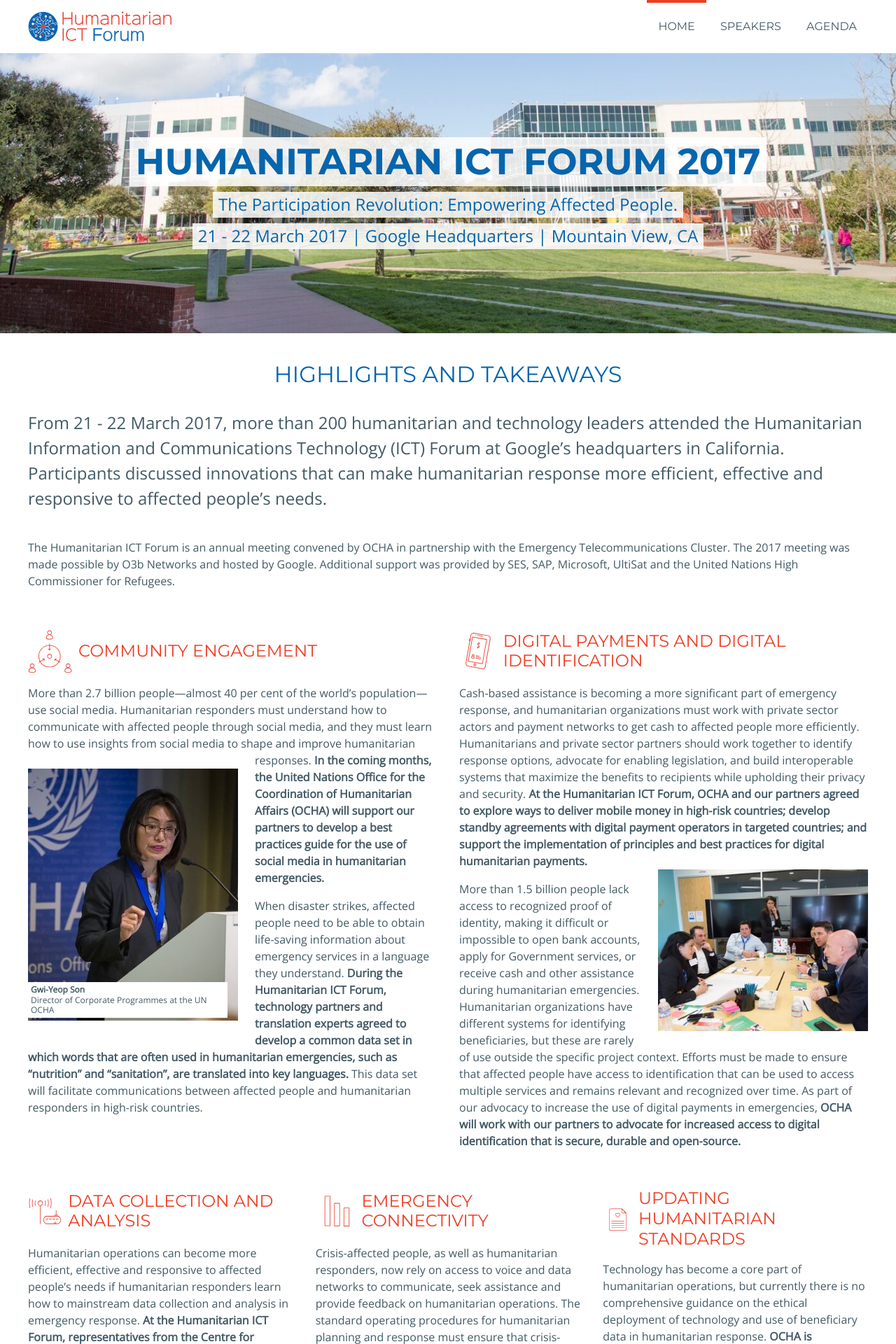
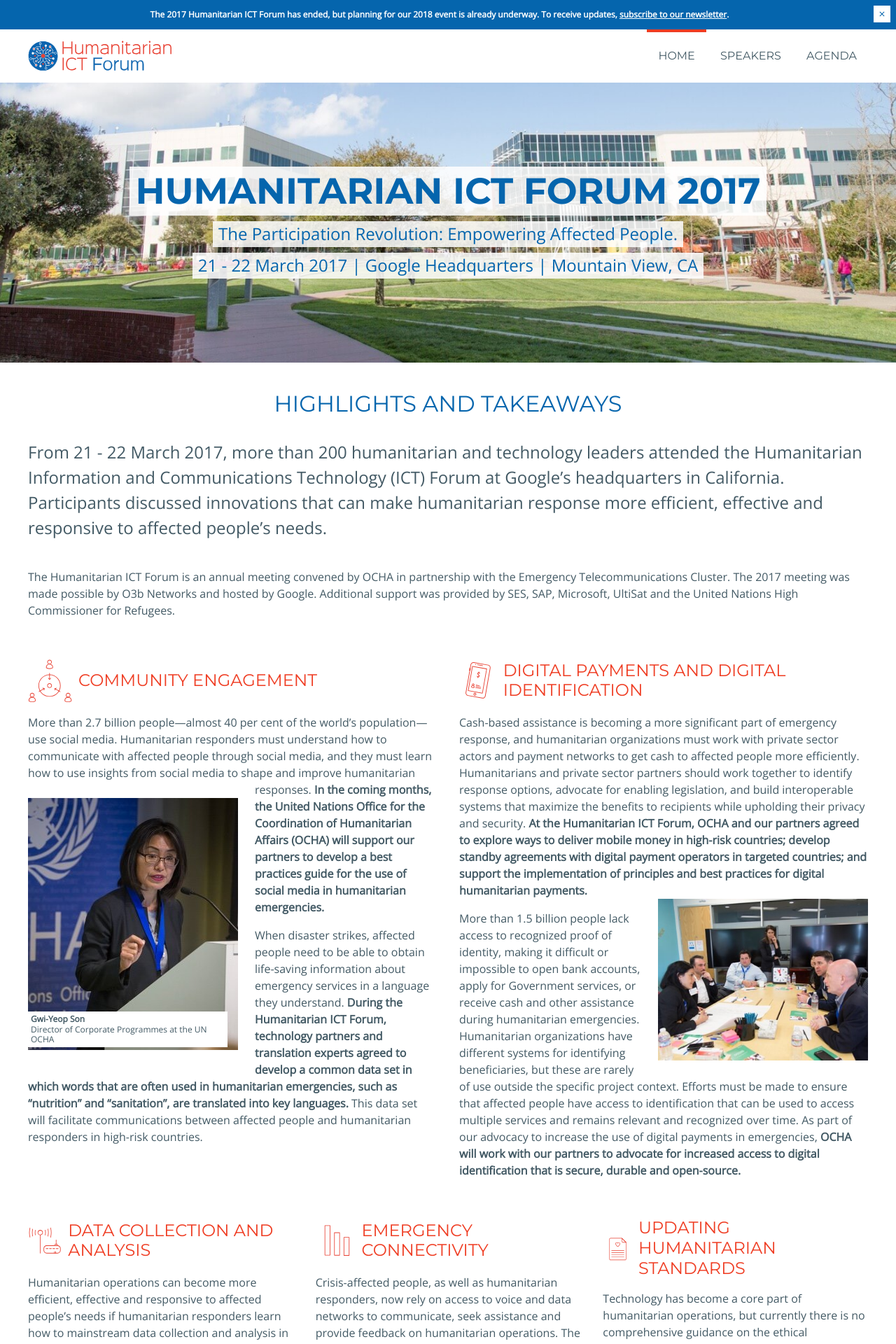
Before and after one commit to UN-OCHA/unocha-microsite-hictf, a Jekyll site: the page built from index.html, in a window 1280 px wide. Shown: the top 1920 px of the page at 70% size. Built offline with Jekyll 4.4.1, drawn with Linux system fonts in a browser that asks for light colours.

Commit message:
DS-123 Added subscribe for updates banner to homepage

```diff
--- /dev/null
+++ b/_includes/banner.html
@@ -0,0 +1,9 @@
+<div class="banner" id="banner" data-banner aria-labelledby="bannerBtn" aria-hidden="false">
+	<div class="container">
+		<p>The 2017 Humanitarian ICT Forum has ended, but planning for our 2018 event is already underway. To receive updates, <a href="https://unocha.us6.list-manage.com/subscribe/post?u=7ad9ffc5a736273517159e986&id=cb1a47a834">subscribe to our newsletter</a>.</p>
+		<button type="button" class="banner__btn" id="bannerBtn" aria-controls="banner" data-banner-btn>
+			<svg aria-hidden="true"><use xlink:href="{{ "/assets/icons/symbol-defs.svg#icon-close" | prepend: site.baseurl }}"></use></svg>
+		 	<span class="sr-only">Hide message</span>
+		</button>
+	</div>
+</div>
--- a/_layouts/default.html
+++ b/_layouts/default.html
@@ -1,16 +1,15 @@
 <!DOCTYPE html>
 <html lang="en">
   {% include head.html %}
-
   <body>
+    {% if page.url == "/" %}
+  	 {% include banner.html %}
+    {% endif %}
   	{% include header.html %}
-
   	<div id="main" role="main">
     	{{ content }}
     </div>
-
     {% include footer.html %}
     {% include scripts.html %}
   </body>
-
 </html>
--- a/_layouts/speakers.html
+++ b/_layouts/speakers.html
@@ -1,7 +1,6 @@
 <!DOCTYPE html>
 <html lang="en">
   {% include head.html %}
-
   <body>
   	{% include header.html %}
     <div id="main" role="main">
@@ -10,5 +9,4 @@
     {% include footer.html %}
     {% include scripts.html %}
   </body>
-
 </html>
--- a/assets/css/styles.scss
+++ b/assets/css/styles.scss
@@ -11,6 +11,7 @@
 @import '../sass/base/_grid';
 @import '../sass/base/_helpers';
 @import '../sass/components/_agenda';
+@import '../sass/components/_banner';
 @import '../sass/components/_buttons';
 @import '../sass/components/_faux-link';
 @import '../sass/components/_featured-link';
--- a/assets/sass/components/_header.scss
+++ b/assets/sass/components/_header.scss
@@ -1,5 +1,6 @@
 .site-header {
 	margin-bottom: $base-unit*2;
+	position: relative;
 }
 
 .site-header__logo {
--- a/assets/sass/components/_nav.scss
+++ b/assets/sass/components/_nav.scss
@@ -37,7 +37,7 @@
 	width: $base-unit*6;
 	height: $base-unit*6;
 	position: absolute;
-	top: 14px;
+	top: -2px;
 	right: $base-unit;
 	background: $primary-bg-color;
 	border: none;
```
Also changed, not shown: assets/icons/selection.json (+29 -1 lines), assets/js/scripts.js (+13 -0 lines), assets/sass/components/_banner.scss (added, +51 -0 lines), assets/css/styles.min.css, assets/icons/symbol-defs.svg, assets/js/scripts.min.js.
